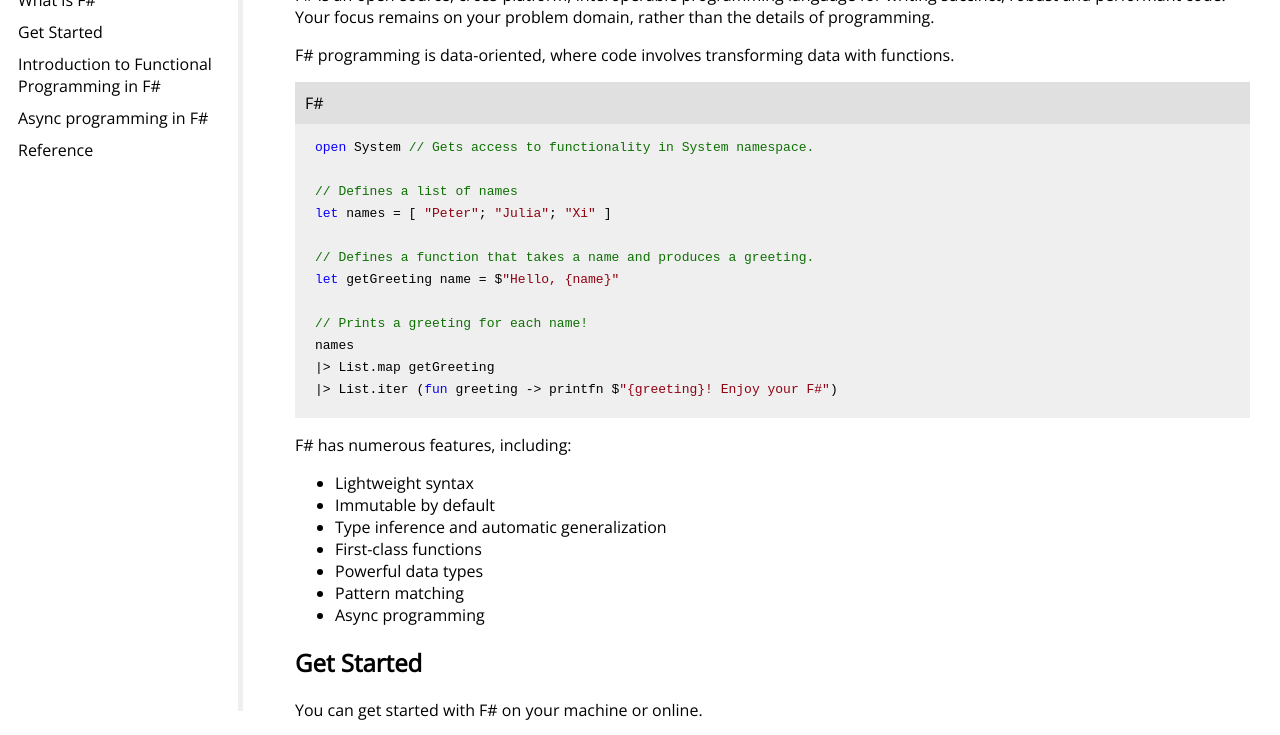
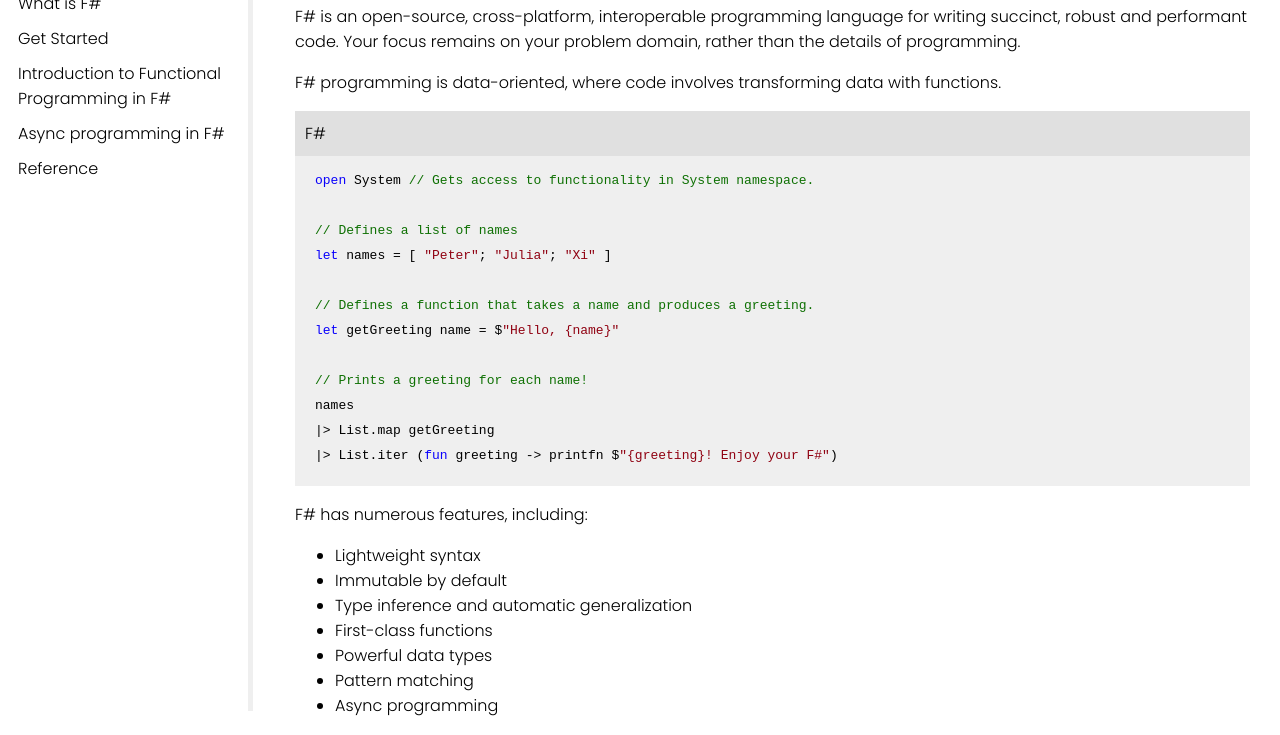
Before and after one commit to scc416/f--build-a-technical-documentation-page, a plain HTML site: page index.html in a window 1280 px wide. Shown: the part 97-832 px from the top of the page. Drawn offline with nearby package versions, Linux system fonts and the light colour scheme.

Commit message:
update font

```diff
--- a/style.css
+++ b/style.css
@@ -1,27 +1,7 @@
-@import url("https://fonts.googleapis.com/css?family=Open+Sans");
+@import url("https://fonts.googleapis.com/css2?family=Libre+Baskerville:ital@1&family=Poppins:wght@300&display=swap");
 
 :root {
-  font-family: Open Sans;
-}
-
-@media (min-width: 800px) {
-  nav {
-    width: 230px;
-    overflow-y: auto;
-    overflow-x: hidden;
-    height: 100vh;
-    position: fixed;
-    border-style: solid;
-    border-width: 0 5px 0 0;
-    border-color: rgb(239 239 239);
-  }
-  main {
-    padding: 0 30px 0 295px;
-    max-width: 100vw;
-    position: absolute;
-    right: 0;
-    z-index: -1;
-  }
+  font-family: "Poppins";
 }
 
 nav a {
@@ -36,6 +16,11 @@ nav a div {
 
 nav a div:hover {
   background-color: rgb(239 239 239);
+}
+
+h2 {
+  font-family: "Libre Baskerville";
+  padding-top: 1em;
 }
 
 .code {
@@ -86,3 +71,23 @@ nav a div:hover {
 .strong {
   font-weight: 800;
 }
+
+@media (min-width: 800px) {
+  nav {
+    width: 240px;
+    overflow-y: auto;
+    overflow-x: hidden;
+    height: 100vh;
+    position: fixed;
+    border-style: solid;
+    border-width: 0 5px 0 0;
+    border-color: rgb(239 239 239);
+  }
+  main {
+    padding: 0 30px 0 295px;
+    max-width: 100vw;
+    position: absolute;
+    right: 0;
+    z-index: -1;
+  }
+}
```
